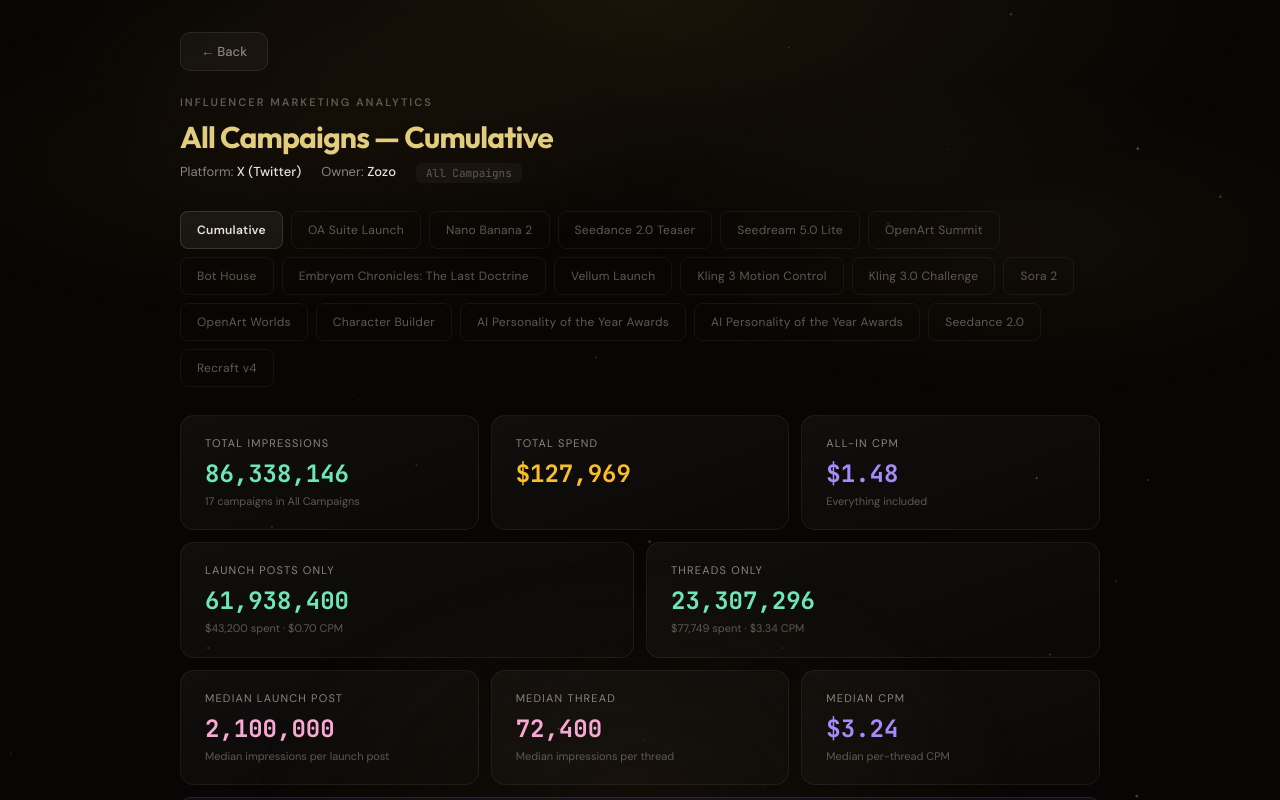
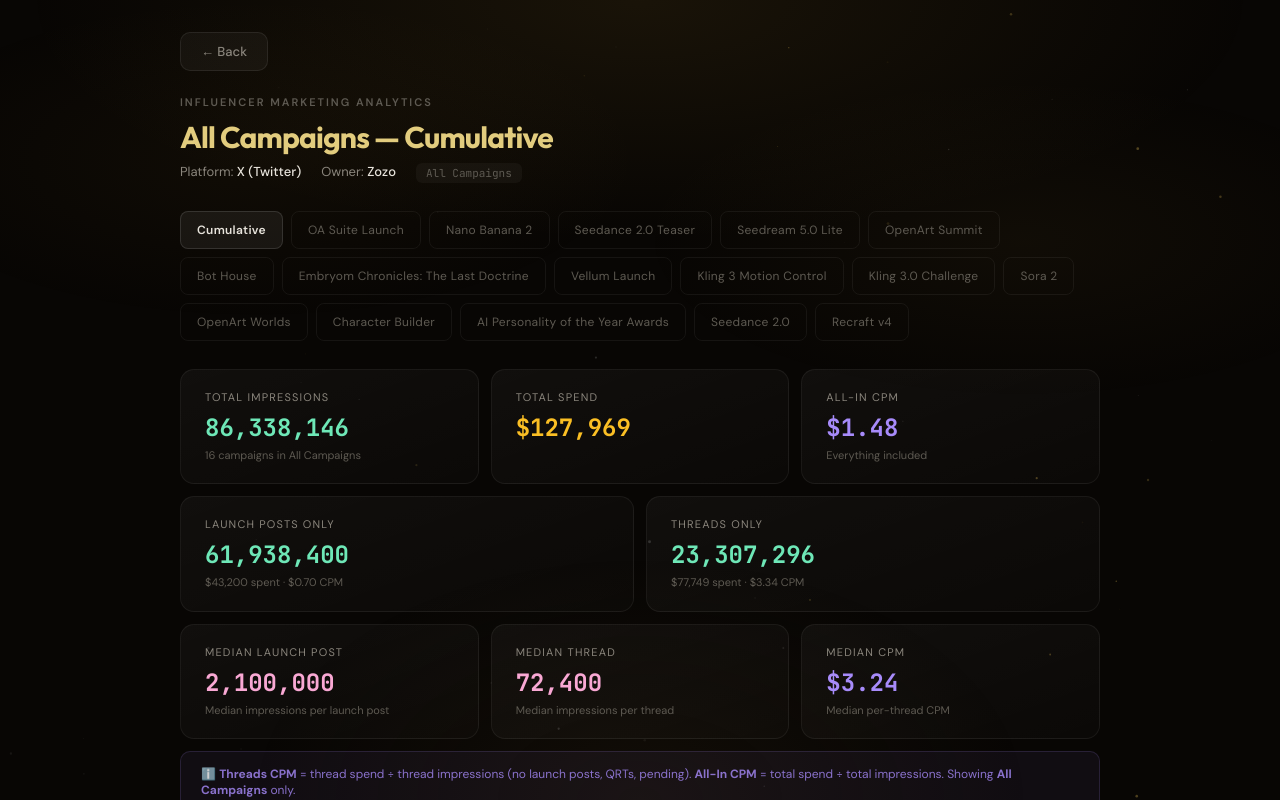
Before and after one commit to zorartic/openart-inf-dashboard, a React (Vite) app: page / in a window 1280 px wide. Both pictures are taken after a click on the element 473 px from the left and 532 px from the top of the page. Shown: the top 800 px of the page. Built offline with nearby package versions, Linux system fonts and the light colour scheme.

Commit message:
AIPA fix 2

```diff
--- a/src/data/campaigns.js
+++ b/src/data/campaigns.js
@@ -313,7 +313,7 @@
   oaw: { label: "OpenArt Worlds", month: "mar26" },
   cb: { label: "Character Builder", month: "mar26" },
   aipa: { label: "AI Personality of the Year Awards", month: "mar26", monthDisplay: "March 2026 · April 2026" },
-  aipaapr: { label: "AI Personality of the Year Awards", month: "apr26" },
+  aipaapr: { label: "AI Personality of the Year Awards", month: "apr26", hideFromAll: true, timelineOnly: true },
   sd2: { label: "Seedance 2.0", month: "apr26" },
   rf4: { label: "Recraft v4", month: "apr26" },
 };
--- a/src/pages/CampaignDashboard.jsx
+++ b/src/pages/CampaignDashboard.jsx
@@ -74,12 +74,9 @@
     return { id, mainData: OAW_MAIN, launchPosts: OAW_LAUNCH, hasInfluencers: true, mainViews: mV, mainSpend: mS, qrtViews: OAW_QRT_PAID_VIEWS, qrtCost: OAW_QRT_PAID_COST, launchViews: lV, launchSpend: lS, totalViews: lV + mV + OAW_QRT_PAID_VIEWS, totalSpend: lS + mS + OAW_QRT_PAID_COST, pendingSpend: 0, pending: [], med: median(OAW_MAIN.map(i => i.views)), influencerCount: OAW_MAIN.length };
   }
   if (id === "aipa") {
-    const lV = sumV(AIPA_LAUNCH_MAR), lS = sumP(AIPA_LAUNCH_MAR);
-    return { id, mainData: [], launchPosts: AIPA_LAUNCH_MAR, hasInfluencers: false, mainViews: 0, mainSpend: 0, qrtViews: 0, qrtCost: 0, launchViews: lV, launchSpend: lS, totalViews: lV, totalSpend: lS, pendingSpend: 0, pending: [], med: 0, influencerCount: 0 };
-  }
-  if (id === "aipaapr") {
-    const lV = sumV(AIPA_LAUNCH_APR), lS = sumP(AIPA_LAUNCH_APR);
-    return { id, mainData: [], launchPosts: AIPA_LAUNCH_APR, hasInfluencers: false, mainViews: 0, mainSpend: 0, qrtViews: 0, qrtCost: 0, launchViews: lV, launchSpend: lS, totalViews: lV, totalSpend: lS, pendingSpend: 0, pending: [], med: 0, influencerCount: 0 };
+    const allPosts = [...AIPA_LAUNCH_MAR, ...AIPA_LAUNCH_APR];
+    const lV = sumV(allPosts), lS = sumP(allPosts);
+    return { id, mainData: [], launchPosts: allPosts, hasInfluencers: false, mainViews: 0, mainSpend: 0, qrtViews: 0, qrtCost: 0, launchViews: lV, launchSpend: lS, totalViews: lV, totalSpend: lS, pendingSpend: 0, pending: [], med: 0, influencerCount: 0 };
   }
   if (id === "sd2") {
     const mV = sumV(SD2_MAIN), mS = sumP(SD2_MAIN);
@@ -123,8 +120,8 @@
   const month = MONTHS[monthId];
   const monthLabel = isAll ? "All Campaigns" : (month?.label || "All");
   const campaignIds = isAll
-    ? MONTH_ORDER.flatMap(m => MONTHS[m]?.campaigns || []).filter(id => !CAMPAIGN_META[id]?.hideFromAll)
-    : (month?.campaigns || []);
+    ? MONTH_ORDER.flatMap(m => MONTHS[m]?.campaigns || []).filter(id => !CAMPAIGN_META[id]?.hideFromAll && !CAMPAIGN_META[id]?.timelineOnly)
+    : (month?.campaigns || []).filter(id => !CAMPAIGN_META[id]?.timelineOnly);
   const [tab, setTab] = useState("cum");
 
   const allStats = campaignIds.map(id => campaignStats(id, isAll)).filter(Boolean);
```
